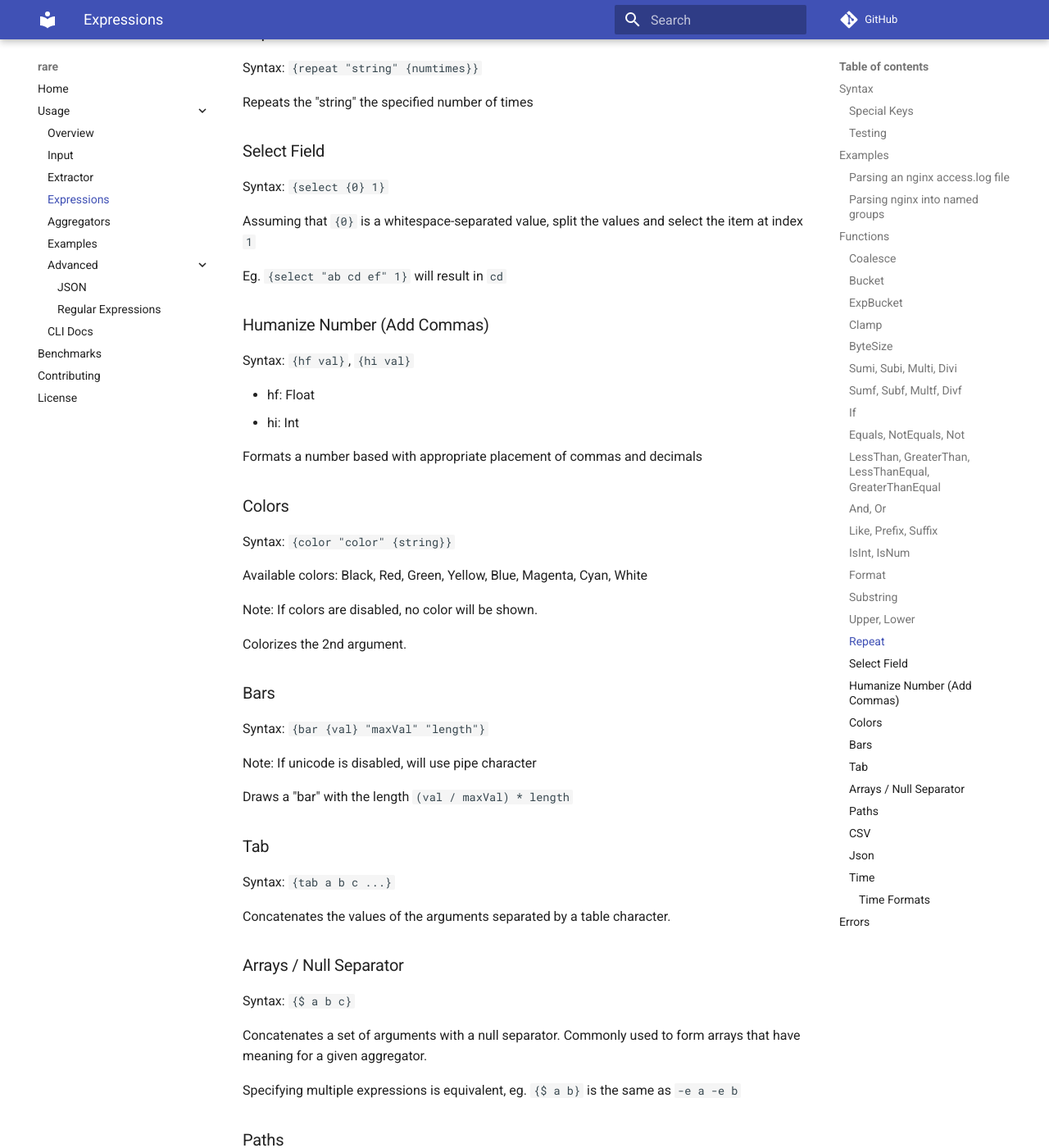
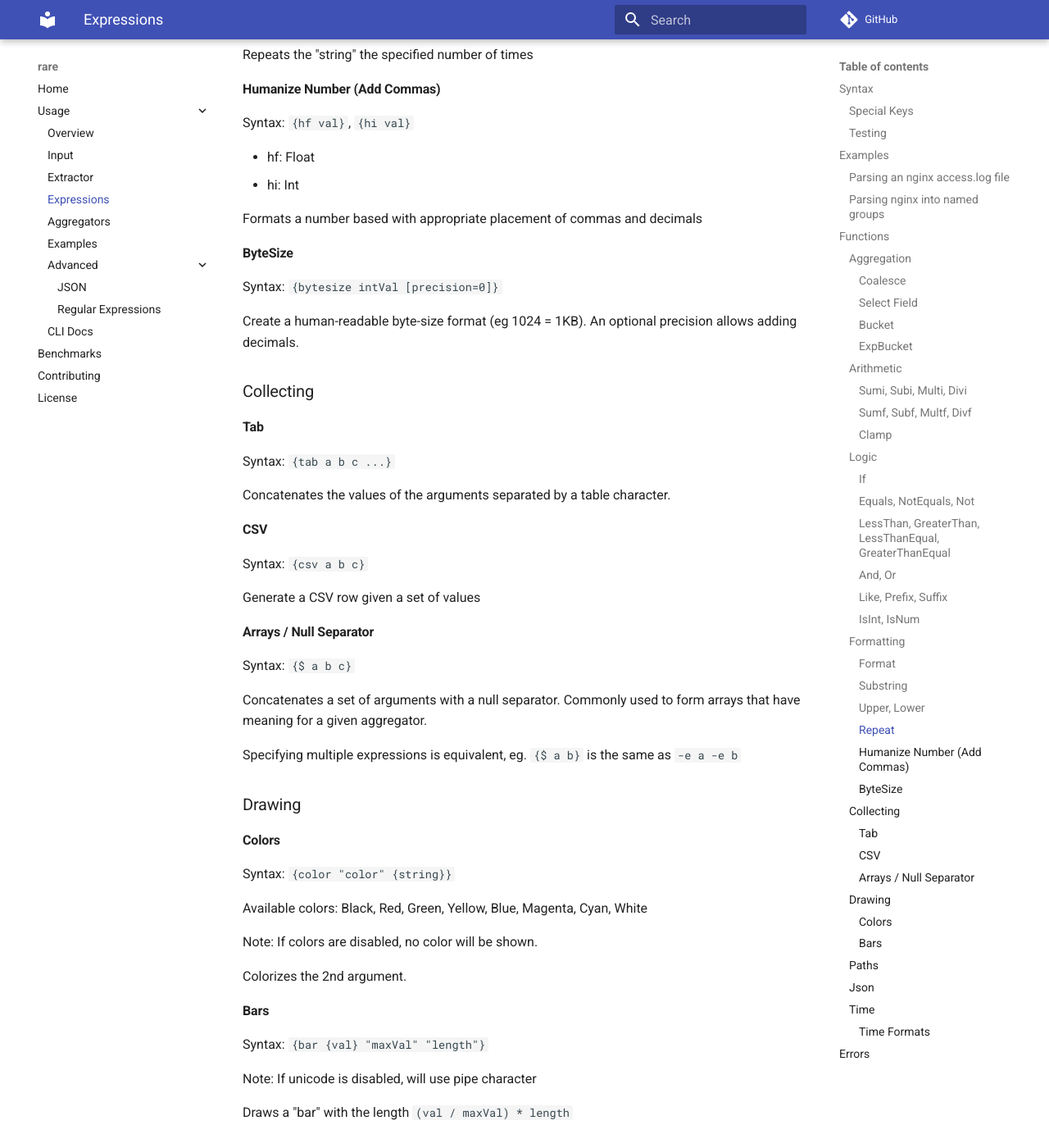
Before and after one commit to zix99/rare, an MkDocs documentation site: the page built from docs/usage/expressions.md, in a window 1280 px wide and 1400 px high, scrolled down 4766 px. Shown: the whole window at 82% size. Built offline with MkDocs 1.6.1 and Material for MkDocs 9.7.7, drawn with Linux system fonts in a browser that asks for light colours; comment, search, counter and statistics services are not loaded; some of the changed text lies outside the part shown.

Commit message:
Organize expression functions into categories

```diff
--- a/docs/usage/expressions.md
+++ b/docs/usage/expressions.md
@@ -80,25 +80,53 @@ than aggregation-time, and will be treated as a literal.  They are denoted below
 
 Arguments surrounded by `[]` are optional.
 
-### Coalesce
+### Aggregation
+
+#### Coalesce
 
 Syntax: `{coalesce ...}`
 
 Evaluates arguments in-order, chosing the first non-empty result.
 
-### Bucket
+#### Select Field
+
+Syntax: `{select {0} 1}`
+
+Assuming that `{0}` is a whitespace-separated value, split the values and select the item at index `1`
+
+Eg. `{select "ab cd ef" 1}` will result in `cd`
+
+#### Bucket
 
 Syntax: `{bucket intVal "bucketSize"}`
 
 Given a value, create equal-sized buckets and place each value in those buckets
 
-### ExpBucket
+#### ExpBucket
 
 Syntax: `{expbucket intVal}`
 
 Create exponentially (base-10) increase buckets.
 
-### Clamp
+### Arithmetic
+
+#### Sumi, Subi, Multi, Divi
+
+Syntax: `{sumi ...}`, `{subi ...}`, `{multi ...}`, `{divi ...}`
+
+Evaluates integers using operator from left to right. Requires at least 2 arguments.
+
+Eg: `{sumi 1 2 3}` will result in `6`
+
+#### Sumf, Subf, Multf, Divf
+
+Syntax: `{sumf ...}`, `{subf ...}`, `{multf ...}`, `{divf ...}`
+
+Evaluates floating points using operator from left to right. Requires at least 2 arguments.
+
+Eg: `{sumf 1 2 3}` will result in `6`
+
+#### Clamp
 
 Syntax: `{clamp intVal "min" "max"}`
 
@@ -106,36 +134,15 @@ Clamps a given input `intVal` between `min` and `max`.  If falls outside bucket,
 the word "min" or "max" as appropriate.  If you wish to not see these values, you can
 filter with `--ignore`
 
-### ByteSize
+### Logic
 
-Syntax: `{bytesize intVal [precision=0]}`
-
-Create a human-readable byte-size format (eg 1024 = 1KB).  An optional precision
-allows adding decimals.
-
-### Sumi, Subi, Multi, Divi
-
-Syntax: `{sumi ...}`, `{subi ...}`, `{multi ...}`, `{divi ...}`
-
-Evaluates integers using operator from left to right. Requires at least 2 arguments.
-
-Eg: `{sumi 1 2 3}` will result in `6`
-
-### Sumf, Subf, Multf, Divf
-
-Syntax: `{sumf ...}`, `{subf ...}`, `{multf ...}`, `{divf ...}`
-
-Evaluates floating points using operator from left to right. Requires at least 2 arguments.
-
-Eg: `{sumf 1 2 3}` will result in `6`
-
-### If
+#### If
 
 Syntax: `{if val ifTrue ifFalse}` or `{if val ifTrue}`
 
 If `val` is truthy, then return `ifTrue` else optionally return `ifFalse`
 
-### Equals, NotEquals, Not
+#### Equals, NotEquals, Not
 
 Syntax: `{eq a b}`, `{neq a b}`, `{not a}`
 
@@ -145,13 +152,13 @@ Uses truthy-logic to evaluate equality.
  * neq: If a != b,  will return "1", otherwise ""
  * not: If a == "", will return "1", otherwise ""
 
-### LessThan, GreaterThan, LessThanEqual, GreaterThanEqual
+#### LessThan, GreaterThan, LessThanEqual, GreaterThanEqual
 
 Syntax: `{lt a b}`, `{gt a b}`, `{lte a b}`, `{gte a b}`
 
 Uses truthy-logic to compare two integers.
 
-### And, Or
+#### And, Or
 
 Syntax: `{and ...}`, `{or ...}`
 
@@ -160,51 +167,44 @@ Uses truthy logic and applies `and` or `or` to the values.
  * and: All arguments need to be truthy
  * or:  At least one argument needs to be truthy
 
-### Like, Prefix, Suffix
+#### Like, Prefix, Suffix
 
 Syntax: `{like val contains}`, `{prefix val startsWith}`, `{suffix val endsWith}`
 
 Truthy check if a value contains a sub-value, starts with, or ends with
 
-### IsInt, IsNum
+#### IsInt, IsNum
 
 Syntax: `{isint val}`, `{isnum val}`
 
 Returns truthy if the val is an integer (isint), or a floating point (isnum)
 
-### Format
+### Formatting
+#### Format
 
 Syntax: `{format "%s" ...}`
 
-Formats a string based on `fmt.Sprintf`
+Formats a string based on `fmt.Sprintf`: [Go Docs](https://pkg.go.dev/fmt)
 
-### Substring
+#### Substring
 
 Syntax: `{substr {0} pos length}`
 
 Takes the substring of the first argument starting at `pos` for `length`
 
-### Upper, Lower
+#### Upper, Lower
 
 Syntax: `{upper val}`, `{lower val}`
 
 Converts a string to all-upper or all-lower case
 
-### Repeat
+#### Repeat
 
 Syntax: `{repeat "string" {numtimes}}`
 
 Repeats the "string" the specified number of times
 
-### Select Field
-
-Syntax: `{select {0} 1}`
-
-Assuming that `{0}` is a whitespace-separated value, split the values and select the item at index `1`
-
-Eg. `{select "ab cd ef" 1}` will result in `cd`
-
-### Humanize Number (Add Commas)
+#### Humanize Number (Add Commas)
 
 Syntax: `{hf val}`, `{hi val}`
 
@@ -213,8 +213,39 @@ Syntax: `{hf val}`, `{hi val}`
 
 Formats a number based with appropriate placement of commas and decimals
 
+#### ByteSize
 
-### Colors
+Syntax: `{bytesize intVal [precision=0]}`
+
+Create a human-readable byte-size format (eg 1024 = 1KB).  An optional precision
+allows adding decimals.
+
+### Collecting
+
+#### Tab
+
+Syntax: `{tab a b c ...}`
+
+Concatenates the values of the arguments separated by a table character.
+
+#### CSV
+
+Syntax: `{csv a b c}`
+
+Generate a CSV row given a set of values
+#### Arrays / Null Separator
+
+Syntax: `{$ a b c}`
+
+Concatenates a set of arguments with a null separator.  Commonly used
+to form arrays that have meaning for a given aggregator.
+
+Specifying multiple expressions is equivalent, eg. `{$ a b}` is the same as `-e a -e b`
+
+
+### Drawing
+
+#### Colors
 
 Syntax: `{color "color" {string}}`
 
@@ -224,28 +255,13 @@ Note: If colors are disabled, no color will be shown.
 
 Colorizes the 2nd argument.
 
-### Bars
+#### Bars
 
 Syntax: `{bar {val} "maxVal" "length"}`
 
 Note: If unicode is disabled, will use pipe character
 
 Draws a "bar" with the length `(val / maxVal) * length`
-
-### Tab
-
-Syntax: `{tab a b c ...}`
-
-Concatenates the values of the arguments separated by a table character.
-
-### Arrays / Null Separator
-
-Syntax: `{$ a b c}`
-
-Concatenates a set of arguments with a null separator.  Commonly used
-to form arrays that have meaning for a given aggregator.
-
-Specifying multiple expressions is equivalent, eg. `{$ a b}` is the same as `-e a -e b`
 
 ### Paths
 
```
Also changed, not shown: other parts of docs/usage/expressions.md (+1 -7 lines).
